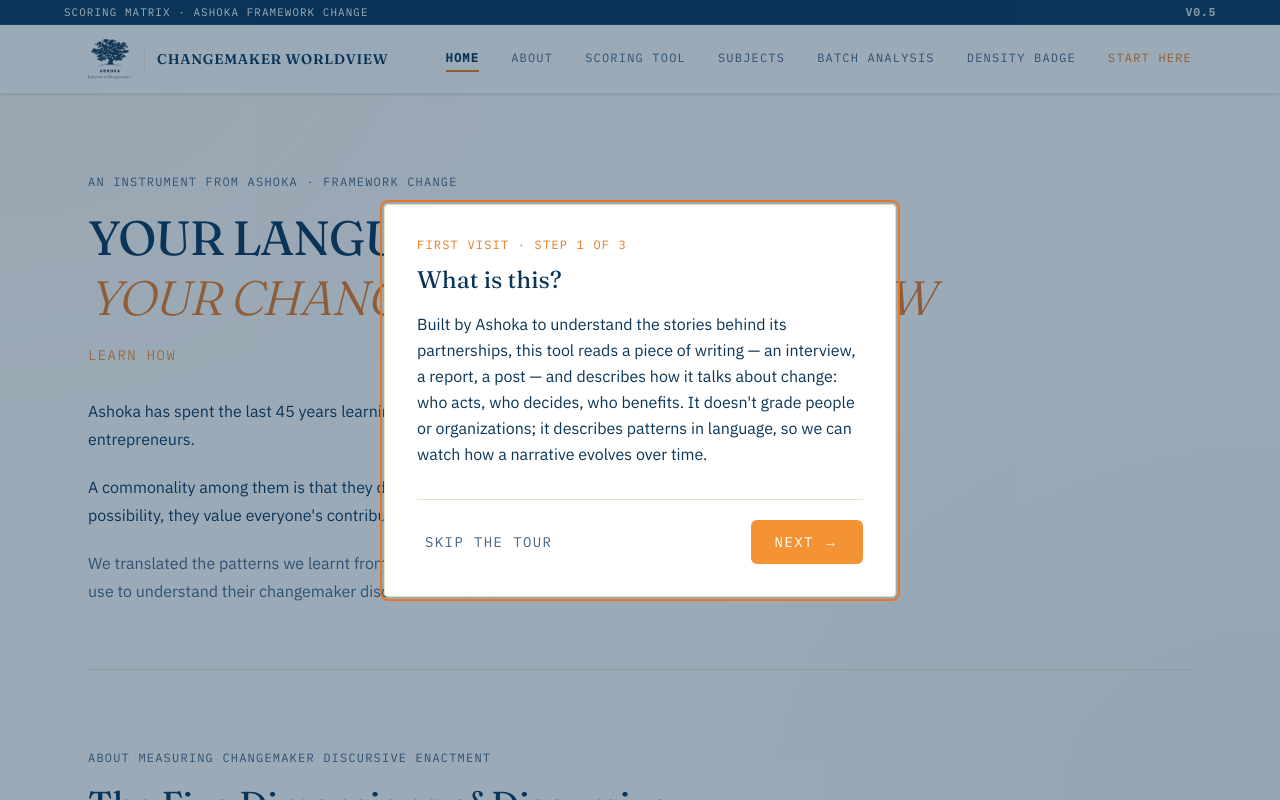
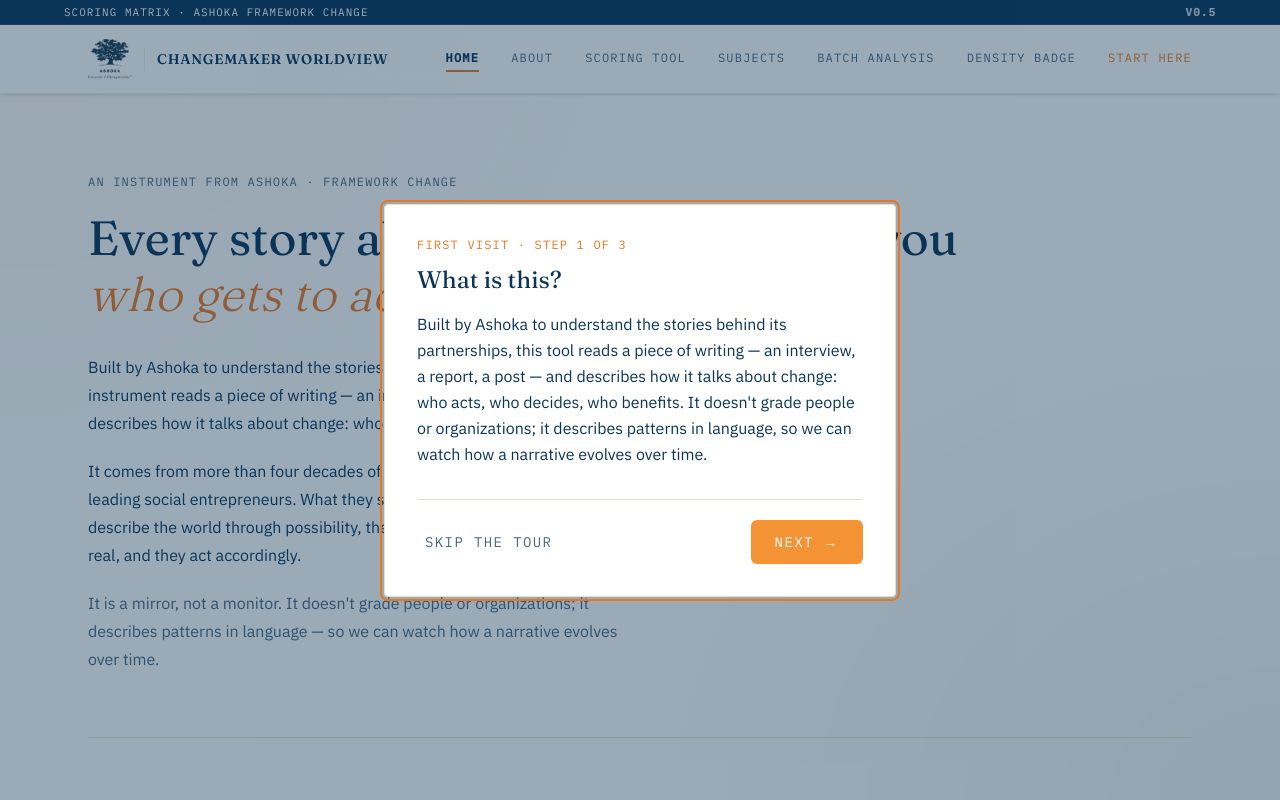
Before and after one commit to antuansabe/scoring-matrix-demo, a Next.js app: page / in a window 1280 px wide. Shown: the top 800 px of the page. Built offline with nearby package versions, Linux system fonts and the light colour scheme.

Commit message:
feat: copy refresh — home + platform voice pass

```diff
--- a/app/page.tsx
+++ b/app/page.tsx
@@ -1,20 +1,25 @@
 import { Hero } from "@/components/Hero";
 import { Reveal } from "@/components/Reveal";
 import { DIMENSIONS } from "@/lib/paradigm";
+import { DEMO_ORG_ID } from "@/lib/demo";
 import Link from "next/link";
 
 const STRINGS = {
-  explainerEyebrow: "ABOUT MEASURING CHANGEMAKER DISCURSIVE ENACTMENT",
-  explainerTitle: "The Five Dimensions of Discursive Enactment",
-  explainerParagraph1: "This tool does not only care about what you say. It's designed to look for how you narrate actions, how you position yourself, and how you describe your relationships and context.",
-  explainerParagraph2: "Specifically, it measures the degree to which the architecture of language aligns with what Ashoka calls \u201cthe Everyone a Changemaker Framework\u201d.",
-  explainerParagraph3: "We are not ranking changemakers; we are reading the traces the worldview leaves — or does not leave — in language. We do so in five dimensions:",
-  learnMoreButton: "Learn more about the model →",
-  ctaEyebrow: "LIVE SCORER",
-  ctaTitlePart1: "Ready to score your ",
-  ctaTitlePart2: "own text",
-  ctaSubtitle: "Analyze your text across the five dimensions using our live parser powered by Ashoka IA.",
-  ctaButton: "Open Live Analyzer →",
+  explainerEyebrow: "What the instrument reads",
+  explainerTitlePart1: "The ",
+  explainerTitlePart2: "five dimensions",
+  explainerTitlePart3: " every reading rests on",
+  explainerParagraph1: "The instrument doesn't ask what a text claims. It reads what the language does: who appears as the subject of the verbs, where problems are located, whether other people's perspectives visibly change anything.",
+  explainerParagraph2: "That architecture is read against what Ashoka calls the Everyone a Changemaker framework — the conviction that change works best when everyone has the standing to make it.",
+  explainerParagraph3: "We are not ranking changemakers. We are reading the traces a worldview leaves — or doesn't leave — in language, across five dimensions:",
+  learnMoreButton: "How the model was built →",
+  ctaEyebrow: "Try it",
+  ctaTitlePart1: "Read one ",
+  ctaTitlePart2: "text",
+  ctaTitlePart3: " — or follow a whole story",
+  ctaSubtitle: "Paste something a person or an organization actually wrote or said, and get the full reading in about a minute. Or start with the fictional demo — a complete story, already told over time — to see where this leads.",
+  ctaButton: "Open the Scoring Tool →",
+  ctaDemoLink: "See the demo story →",
 };
 
 export default function Home() {
@@ -29,7 +34,9 @@
             {STRINGS.explainerEyebrow}
           </p>
           <h2 className="mt-4 font-display text-2xl font-normal leading-tight text-ink sm:text-3xl lg:text-4xl max-w-2xl">
-            {STRINGS.explainerTitle}
+            {STRINGS.explainerTitlePart1}
+            <span className="font-light italic text-accent">{STRINGS.explainerTitlePart2}</span>
+            {STRINGS.explainerTitlePart3}
           </h2>
         </Reveal>
         <Reveal delay={90}>
@@ -95,13 +102,20 @@
             <h3 className="mt-5 font-display text-2xl font-normal leading-snug text-ink sm:text-3xl">
               {STRINGS.ctaTitlePart1}
               <span className="font-light italic text-accent">{STRINGS.ctaTitlePart2}</span>
+              {STRINGS.ctaTitlePart3}
             </h3>
-            <p className="mt-4 max-w-[50ch] font-sans text-sm leading-relaxed text-muted">
+            <p className="mt-4 max-w-[55ch] font-sans text-base leading-relaxed text-muted">
               {STRINGS.ctaSubtitle}
             </p>
-            <div className="mt-8">
+            <div className="mt-8 flex flex-wrap items-center gap-5">
               <Link href="/tool" className="btn-primary">
                 {STRINGS.ctaButton}
+              </Link>
+              <Link
+                href={`/subjects/${DEMO_ORG_ID}`}
+                className="font-mono text-xs uppercase tracking-widest text-accent hover:text-accent-cta transition-colors"
+              >
+                {STRINGS.ctaDemoLink}
               </Link>
             </div>
           </div>
--- a/app/tool/page.tsx
+++ b/app/tool/page.tsx
@@ -5,8 +5,8 @@
 import { isDemoSubject } from "@/lib/demo";
 
 const STRINGS = {
-  eyebrow: "TEST THE TOOL:",
-  subtitle: "You will get an aggregate score, a score per dimension, and direct feedback regarding the framing and language you are using:",
+  eyebrow: "The Scoring Tool",
+  subtitle: "You'll get the reading in three layers: what it says, the scores behind it, and specific guidance to strengthen it.",
 };
 
 // Always fresh — new subjects can be created from this page, so a cached
@@ -45,10 +45,11 @@
             {STRINGS.eyebrow}
           </p>
           <h1 className="mt-5 font-display text-2xl font-normal leading-relaxed text-ink sm:text-3xl max-w-2xl">
-            Choose a text where you speak about your work, your role, or a reflection on{" "}
-            <span className="font-light italic text-accent">how you see the world</span>. You can choose any piece of your own writing or a transcript from a video or interview where you speak.
+            Choose an honest piece of text — something a person or an organization actually wrote
+            or said: an interview, a page from a report, a speech —{" "}
+            <span className="font-light italic text-accent">the work in its own words</span>.
           </h1>
-          <p className="mt-5 mb-10 max-w-prose font-sans text-sm leading-relaxed text-muted">
+          <p className="mt-5 mb-10 max-w-prose font-sans text-base leading-relaxed text-muted">
             {STRINGS.subtitle}
           </p>
         </Reveal>
--- a/components/Footer.tsx
+++ b/components/Footer.tsx
@@ -32,7 +32,8 @@
               </span>
             </div>
             <p className="font-sans text-xs text-muted leading-relaxed max-w-sm">
-              An analytical AI framework designed to measure, calibrate, and understand the discursive enactment of agency and leadership in language.
+              Built by Ashoka to understand the stories behind its partnerships — an instrument
+              that reads how texts talk about change, and how that changes over time.
             </p>
           </div>
 
--- a/components/Hero.tsx
+++ b/components/Hero.tsx
@@ -1,8 +1,11 @@
 const STRINGS = {
   eyebrow: "An instrument from Ashoka · Framework Change",
-  titlePart1: "YOUR LANGUAGE REFLECTS ",
-  titlePart2: "YOUR CHANGEMAKING WORLDVIEW",
-  titlePart3: "LEARN HOW",
+  titlePart1: "Every story about change also tells you ",
+  titlePart2: "who gets to act",
+  titlePart3: ".",
+  p1: "Built by Ashoka to understand the stories behind its partnerships, this instrument reads a piece of writing — an interview, a report, a post — and describes how it talks about change: who acts, who decides, who benefits.",
+  p2: "It comes from more than four decades of learning alongside the world's leading social entrepreneurs. What they share is a way of speaking: they describe the world through possibility, they treat everyone's contribution as real, and they act accordingly.",
+  p3: "It is a mirror, not a monitor. It doesn't grade people or organizations; it describes patterns in language — so we can watch how a narrative evolves over time.",
 };
 
 export function Hero() {
@@ -11,25 +14,15 @@
       <p className="font-mono text-xs uppercase tracking-widest text-muted animate-slide-up">
         {STRINGS.eyebrow}
       </p>
-      <h1 className="mt-5 max-w-4xl font-display text-3xl font-normal leading-[1.15] text-ink sm:text-4xl lg:text-5xl uppercase tracking-tight animate-slide-up animation-delay-100">
+      <h1 className="mt-5 max-w-4xl font-display text-3xl font-normal leading-[1.15] text-ink sm:text-4xl lg:text-5xl animate-slide-up animation-delay-100">
         {STRINGS.titlePart1}
-        <span className="font-light italic text-accent block mt-1">
-          {STRINGS.titlePart2}
-        </span>
-        <span className="block font-mono text-xs sm:text-sm uppercase tracking-widest text-accent-cta mt-5">
-          {STRINGS.titlePart3}
-        </span>
+        <span className="font-light italic text-accent">{STRINGS.titlePart2}</span>
+        {STRINGS.titlePart3}
       </h1>
       <div className="mt-8 max-w-[58ch] space-y-5 animate-slide-up animation-delay-200">
-        <p className="font-sans text-base leading-[1.75] text-ink">
-          Ashoka has spent the last 45 years learning from leading social entrepreneurs.
-        </p>
-        <p className="font-sans text-base leading-[1.75] text-ink">
-          A commonality among them is that they describe the world through possibility, they value everyone&apos;s contribution, and they act accordingly.
-        </p>
-        <p className="font-sans text-base leading-[1.75] text-muted">
-          We translated the patterns we learnt from them in a tool that everyone can use to understand their changemaker discursive enactment.
-        </p>
+        <p className="font-sans text-base leading-[1.75] text-ink">{STRINGS.p1}</p>
+        <p className="font-sans text-base leading-[1.75] text-ink">{STRINGS.p2}</p>
+        <p className="font-sans text-base leading-[1.75] text-muted">{STRINGS.p3}</p>
       </div>
     </section>
   );
```
Also changed, not shown: 1 other file (tests, documents, lock files or other folders).
